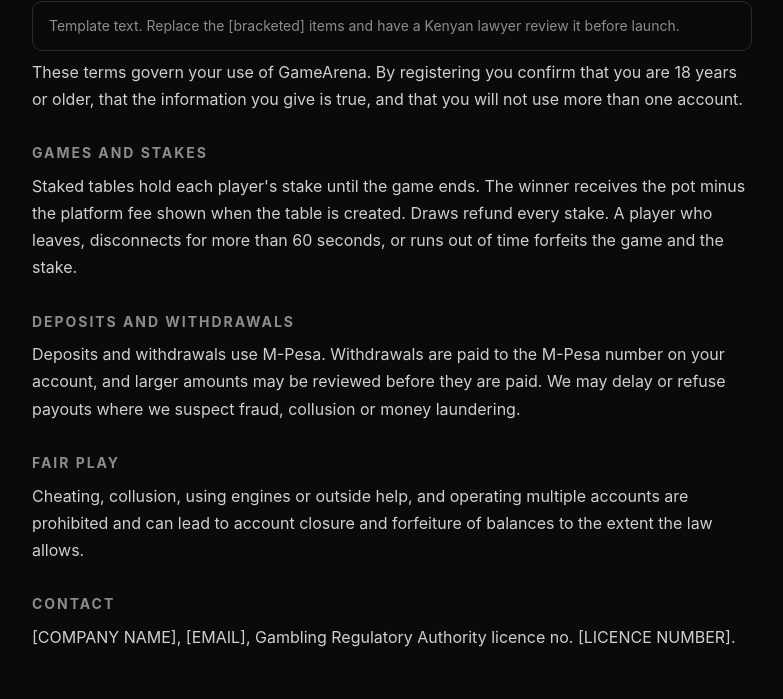
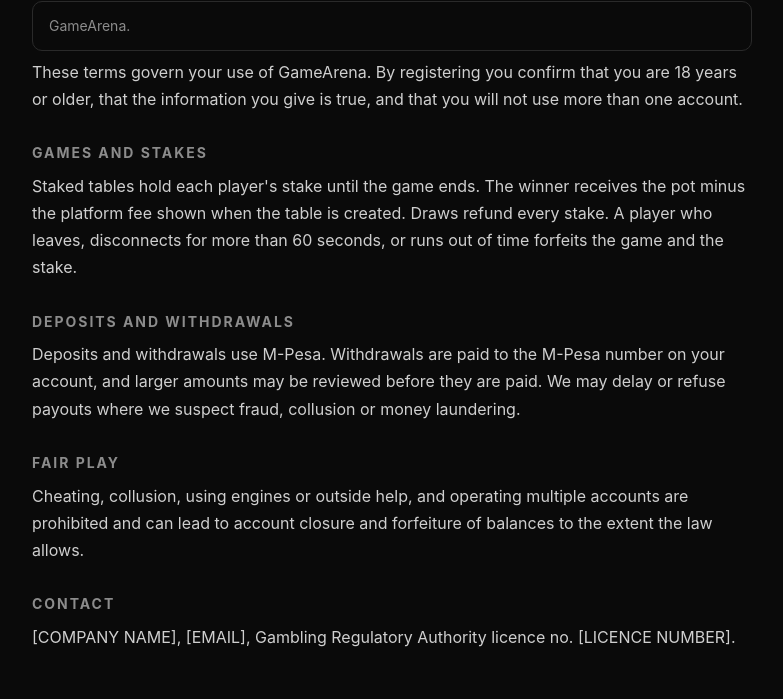
Before and after one commit to MusireJames/GameArena, a website: page public/terms.html in a window 1280 px wide. Shown: the part 138-837 px from the top of the page, without its empty margins (248-1031 px from the left). Drawn offline with Linux system fonts and the light colour scheme.

```diff
--- a/public/terms.html
+++ b/public/terms.html
@@ -1,3 +1,3 @@
 <!doctype html><html lang="en"><head><meta charset="utf-8"><meta name="viewport" content="width=device-width,initial-scale=1"><title>Terms of Service · GameArena</title>
 <style>body{margin:0;background:#0a0a0a;color:#f5f5f5;font:16px/1.7 Inter,-apple-system,"Segoe UI",sans-serif}main{max-width:720px;margin:0 auto;padding:40px 24px}h1{font-size:28px;margin:16px 0 8px}h2{font-size:14px;letter-spacing:.14em;text-transform:uppercase;color:#8c8c8c;margin:28px 0 4px}a{color:#fff}p{color:#cfcfcf;margin:8px 0}.n{border:1px solid #2a2a2a;border-radius:10px;padding:12px 16px;color:#8c8c8c;font-size:14px}</style></head>
-<body><main><a href="/">&larr; Back to GameArena</a><h1>Terms of Service</h1><div class="n">Template text. Replace the [bracketed] items and have a Kenyan lawyer review it before launch.</div><p>These terms govern your use of GameArena. By registering you confirm that you are 18 years or older, that the information you give is true, and that you will not use more than one account.</p><h2>Games and stakes</h2><p>Staked tables hold each player's stake until the game ends. The winner receives the pot minus the platform fee shown when the table is created. Draws refund every stake. A player who leaves, disconnects for more than 60 seconds, or runs out of time forfeits the game and the stake.</p><h2>Deposits and withdrawals</h2><p>Deposits and withdrawals use M-Pesa. Withdrawals are paid to the M-Pesa number on your account, and larger amounts may be reviewed before they are paid. We may delay or refuse payouts where we suspect fraud, collusion or money laundering.</p><h2>Fair play</h2><p>Cheating, collusion, using engines or outside help, and operating multiple accounts are prohibited and can lead to account closure and forfeiture of balances to the extent the law allows.</p><h2>Contact</h2><p>[COMPANY NAME], [EMAIL], Gambling Regulatory Authority licence no. [LICENCE NUMBER].</p></main></body></html>
+<body><main><a href="/">&larr; Back to GameArena</a><h1>Terms of Service</h1><div class="n">GameArena.</div><p>These terms govern your use of GameArena. By registering you confirm that you are 18 years or older, that the information you give is true, and that you will not use more than one account.</p><h2>Games and stakes</h2><p>Staked tables hold each player's stake until the game ends. The winner receives the pot minus the platform fee shown when the table is created. Draws refund every stake. A player who leaves, disconnects for more than 60 seconds, or runs out of time forfeits the game and the stake.</p><h2>Deposits and withdrawals</h2><p>Deposits and withdrawals use M-Pesa. Withdrawals are paid to the M-Pesa number on your account, and larger amounts may be reviewed before they are paid. We may delay or refuse payouts where we suspect fraud, collusion or money laundering.</p><h2>Fair play</h2><p>Cheating, collusion, using engines or outside help, and operating multiple accounts are prohibited and can lead to account closure and forfeiture of balances to the extent the law allows.</p><h2>Contact</h2><p>[COMPANY NAME], [EMAIL], Gambling Regulatory Authority licence no. [LICENCE NUMBER].</p></main></body></html>
```
